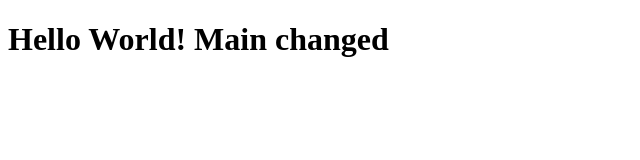
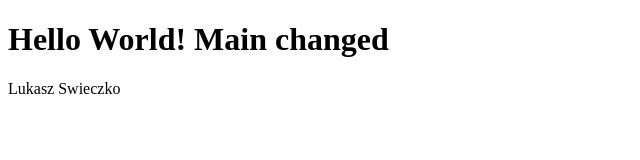
Before and after one commit to Lukas-Swc/testing-repository, a plain HTML site: page index.html in a window 1280 px wide. Shown: the whole page, without its empty margins (0-640 px from the left). Drawn offline with Linux system fonts and the light colour scheme.

Commit message:
File index.html from stash

```diff
--- a/index.html
+++ b/index.html
@@ -1,3 +1,7 @@
 <!DOCTYPE html>
 
 <h1>Hello World! Main changed</h1>
+
+<div>
+    <p>Lukasz Swieczko</p>
+</div>
```
